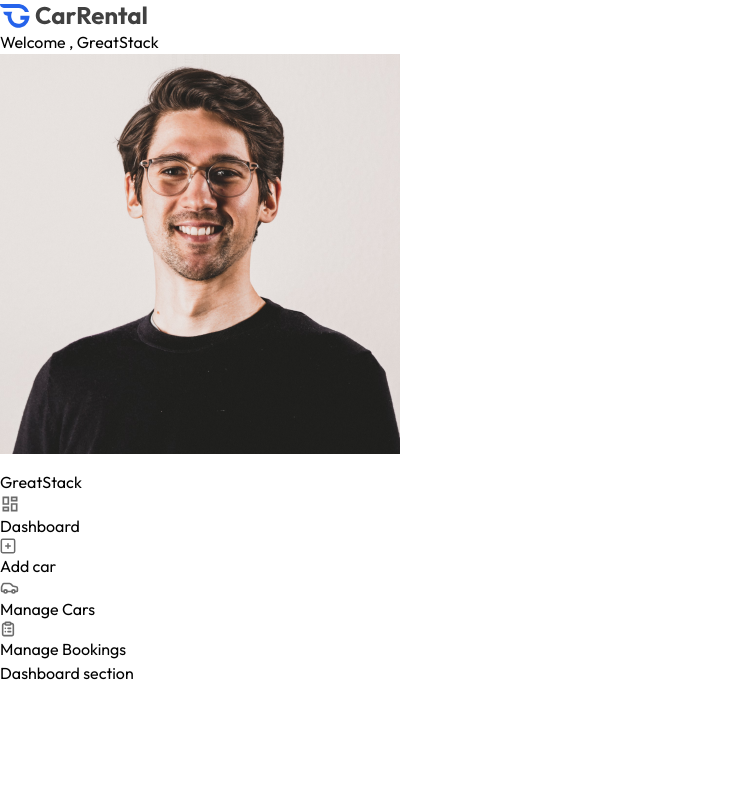
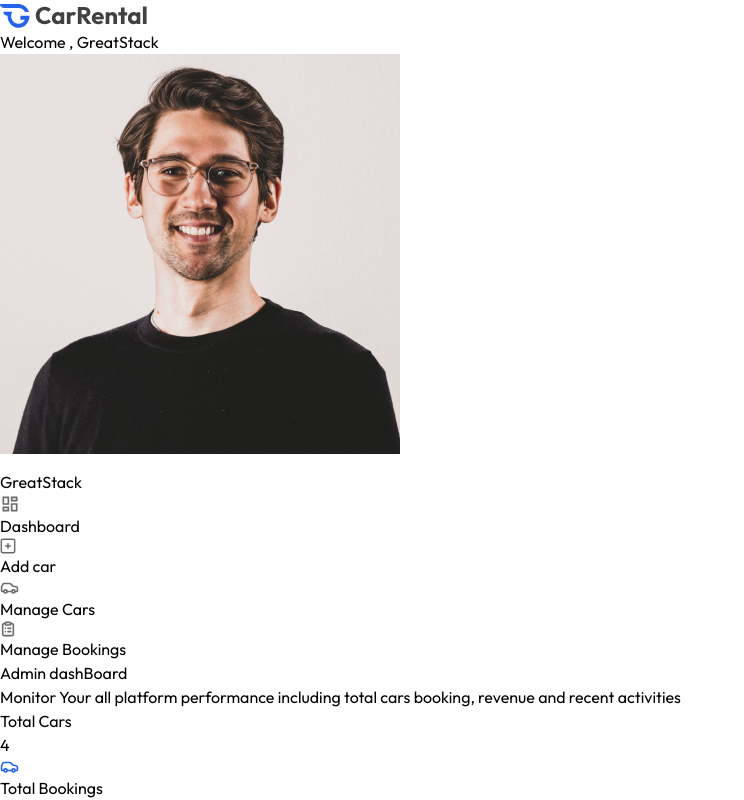
Before and after one commit to students44/Car-rentalsystem, a React (Vite) app in the folder client/: page /owner in a window 1280 px wide. Shown: the top 800 px of the page, without its empty margins (0-744 px from the left). Built offline with nearby package versions, Linux system fonts and the light colour scheme.

Commit message:
dashboard cards complete

```diff
--- a/client/src/Components/owner/Sidebar.jsx
+++ b/client/src/Components/owner/Sidebar.jsx
@@ -17,7 +17,7 @@
   return (
     <div
       className="relative min-h-screen md:flex flex-col items-center pt-8
-    max-w-13 md:max-w-60 w-full border-r border-border-color text-sm"
+    max-w-13 md:max-w-60 w-full border-r bg-gray-100 border-border-color text-sm"
     >
 
         {/* user image */}
@@ -53,11 +53,12 @@
 
     {/* no space between the question mark and full stop */}
     <p className="mt-2 text-base max-md:hidden">{user?.name}</p>
+
      <div className="w-full">
         {
             ownerMenuLinks.map((link , index)=>(
-                <NavLink key={index} to={link.path} className={`relative flex items-center gap-2 w-full py-3 pl-4 first:md:-mt-6
-                ${link.path === location.pathname ? 'bg-primary text-primary' : 'text-gray-600'}`}>
+                <NavLink key={index} to={link.path} className={`relative flex items-center gap-2 w-full py-3 pl-4 first:md:-mt-8
+                ${link.path === location.pathname ? 'bg-primary text-white' : 'text-gray-600'}`}>
                     <img src={link.path === ! location.pathname ? link.coloredIcon :
                         link.icon
                     } alt="Car icon" />
--- a/client/src/Components/owner/Title.jsx
+++ b/client/src/Components/owner/Title.jsx
@@ -1,12 +1,13 @@
 import React from 'react'
 
-const Title = ({title , subtitle}) => {
+const Title = ({ title, subtitle }) => {
   return (
-    <>
-      <h1 className='font-medium text-3xl'>{title}</h1>
-      <p className='text-sm md:text-base text-gray-500/90 mt-2 max-w-157'>{subtitle}</p>
-    </>
-  )
-}
+    <div>
+      <h1 className="text-2xl font-bold">{title}</h1>
+      <p className="text-gray-500">{subtitle}</p>
+    </div>
+  );
+};
+
 
 export default Title
--- a/client/src/Pages/owner/Dashboard.jsx
+++ b/client/src/Pages/owner/Dashboard.jsx
@@ -1,10 +1,54 @@
-import React from 'react'
+import React, { useEffect, useState } from 'react'
+import { assets, dummyDashboardData } from '../../assets/assets'
+import Title from '../../Components/owner/Title';
 
 const Dashboard = () => {
+
+  const [data , setData] = useState(
+    {
+      totalCars: 0,
+      totalBookings:0,
+      pendingBookings:0,
+      completedBookings:0,
+      recentBooking: [],
+      monthlyRevenue: 0
+    })
+
+const dashboardCard = [
+  { title: "Total Cars", value: data.totalCars, icon: assets.carIconColored },
+  { title: "Total Bookings", value: data.totalBookings, icon: assets.listIconColored },
+  { title: "Pending", value: data.pendingBookings, icon: assets.cautionIconColored },
+  { title: "Confirmed", value: data.completedBookings, icon: assets.listIconColored }
+];
+
+    useEffect(()=>{
+      setData(dummyDashboardData)
+    }, [])
   return (
-    <div>
+    <div className='pt-10 flex-1 md:px-10'>
 
-      <h2>Dashboard section</h2>
+      <Title  title= "Admin dashBoard"  subtitle= "Monitor Your all platform performance including total cars booking, revenue and recent activities"/>
+
+
+
+     <div className='grid sm:grid-cols-2 md:grid-cols-3 lg:grid-cols-4 gap-5 my-8 mx-w-3xl'>
+     {
+      dashboardCard.map((card, index)=>(
+        <div key={index} className='flex gap-2 items-center justify-between p-4 rounded-md border border-border-color'>
+         <div>
+          <h1 className='text-xs text-gray-500'>{card.title}</h1>
+          <p className='text-lg font-semibold'>{card.value}</p>
+         </div>
+
+         <div className='flex items-center justify-center w-10 h-10 rounded-full bg-primary/10'>
+        <img src={card.icon} alt="card icon" className='w-4 h-4' />
+         </div>
+
+
+        </div>
+      ))
+     }
+     </div>
     </div>
   )
 }
```
